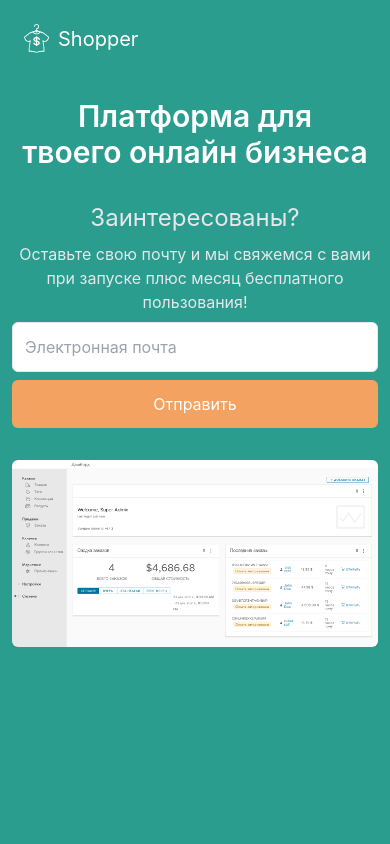
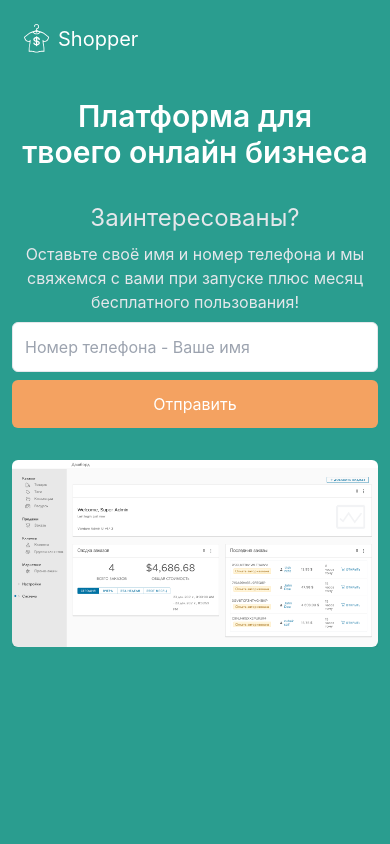
Before and after one commit to rem4ik4ever/shopper-public, a Next.js app: page / in a window 390 px wide. Shown: the top 844 px of the page. Built offline with nearby package versions, Linux system fonts and the light colour scheme.

Commit message:
feat: change email to phone and name
Signed-off-by: Rem Kim <kim.rmi.93@gmail.com>

```diff
--- a/src/public/Hero.tsx
+++ b/src/public/Hero.tsx
@@ -92,14 +92,14 @@ export const Hero = ({ onNav }: HeroProps) => {
                 Заинтересованы?
               </div>
               <div className="text-gray-200 max-w-[450px] mx-auto my-2">
-                Оставьте свою почту и мы свяжемся с вами при запуске плюс месяц
-                бесплатного пользования!
+                Оставьте своё имя и номер телефона и мы свяжемся с вами при
+                запуске плюс месяц бесплатного пользования!
               </div>
               <div className="flex flex-col sm:flex-row gap-2 justify-center">
                 <input
                   className="border p-3 rounded-md min-w-[300px] focus:outline outline-accent1 text-typography"
-                  type="email"
-                  placeholder="Электронная почта"
+                  type="text"
+                  placeholder="Номер телефона - Ваше имя"
                   value={email}
                   onChange={(ev) => setEmail(ev.target.value)}
                 />
```
